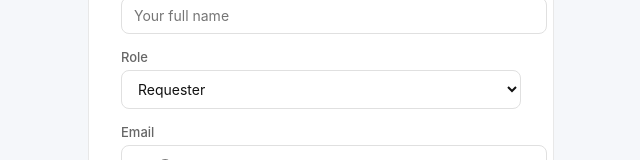
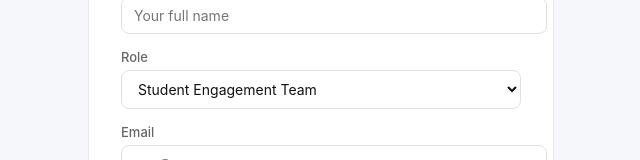
Before and after one commit to studentengagmentniat-collab/Facility-Tracker, a React (Create React App) app: page / in a window 1280 px wide. Both pictures are taken after a click on the element "Register". Shown: the part 278-438 px from the top of the page, without its empty margins (319-959 px from the left). Built offline with nearby package versions, Linux system fonts and the light colour scheme.

Commit message:
Update Auth.js

```diff
--- a/src/Auth.js
+++ b/src/Auth.js
@@ -57,9 +57,7 @@ export default function Auth() {
               <div style={{ marginBottom: '12px' }}>
                 <label style={labelStyle}>Role</label>
                 <select style={inputStyle} value={role} onChange={e => setRole(e.target.value)}>
-                  <option value="requester">Requester</option>
-                  <option value="manager">Facility Manager</option>
-                  <option value="finance">Finance</option>
+                  <option value="requester">Student Engagement Team</option>
                   <option value="facility">Facility Team</option>
                 </select>
               </div>
```
